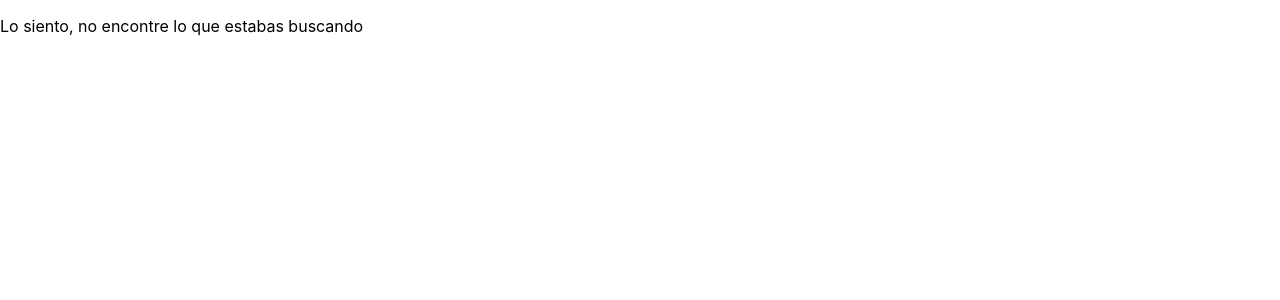
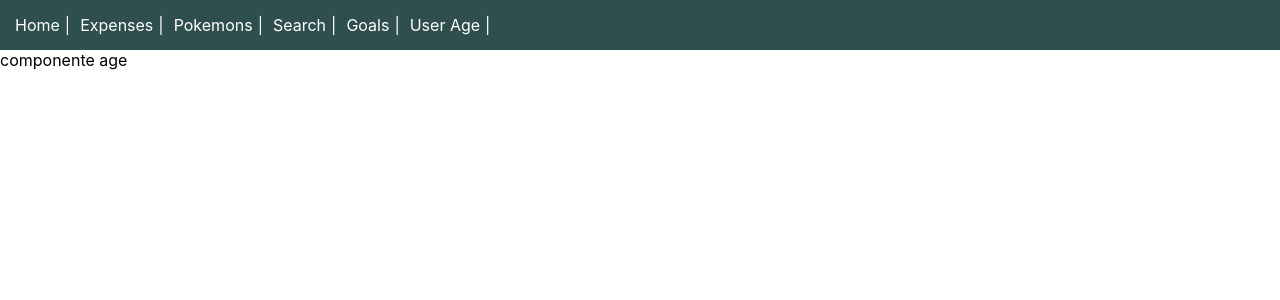
Before and after one commit to Oblum1989/BlogReact, a React (Create React App) app: page /age in a window 1280 px wide. Shown: the top 300 px of the page. Built offline with nearby package versions, Linux system fonts and the light colour scheme.

Commit message:
add new page user age

```diff
--- a/src/routes/index.js
+++ b/src/routes/index.js
@@ -6,6 +6,7 @@ import PokeDetail from "../views/PokeDetail";
 import Home from "../views/Home";
 import Search from "../views/Search";
 import Goals from "../views/Goals";
+import Age from "../views/Age";
 
 export default function Routes() {
   return(
@@ -29,6 +30,9 @@ export default function Routes() {
         <Route path="/goals" >
           <Goals />
         </Route>
+        <Route path="/age" >
+          <Age/>
+        </Route>
         <Route>
           <FourOFour/>
         </Route>
--- /dev/null
+++ b/src/views/Age/index.js
@@ -0,0 +1,12 @@
+import NavBar from "../UI/NavBar";
+import "./index.css";
+
+export default function Age() {
+  return (
+    <NavBar>
+      <div>
+        componente age
+      </div>
+    </NavBar>
+  );
+}
--- a/src/views/Expense/components/ExpenseChart.js
+++ b/src/views/Expense/components/ExpenseChart.js
@@ -7,6 +7,8 @@ export default function ExpenseChart({ expenses }) {
     { label: "Mar", value: 0 },
     { label: "Apr", value: 0 },
     { label: "May", value: 0 },
+    { label: "Jun", value: 0 },
+    { label: "Jul", value: 0 },
     { label: "Aug", value: 0 },
     { label: "Sep", value: 0 },
     { label: "Oct", value: 0 },
@@ -16,6 +18,7 @@ export default function ExpenseChart({ expenses }) {
 
   for (const expense of expenses) {
     const expenseMonth = expense.date.split("-")[1];
+    console.log(expenseMonth)
     chartDataPoints[parseInt(expenseMonth)].value += expense.amount;
   }
   return <Chart dataPoints={chartDataPoints} />;
--- a/src/views/UI/NavBar.js
+++ b/src/views/UI/NavBar.js
@@ -11,6 +11,7 @@ export default function NavBar({children}) {
           <li className="navbar-bar__item"><Link to={`/pokemons`}>Pokemons</Link></li>
           <li className="navbar-bar__item"><Link to={`/search`}>Search</Link></li>
           <li className="navbar-bar__item"><Link to={`/goals`}>Goals</Link></li>
+          <li className="navbar-bar__item"><Link to={`/age`}>User Age</Link></li>
         </ul>
       </div>
       {children}
```
Also changed, not shown: src/views/Age/index.css (added).
